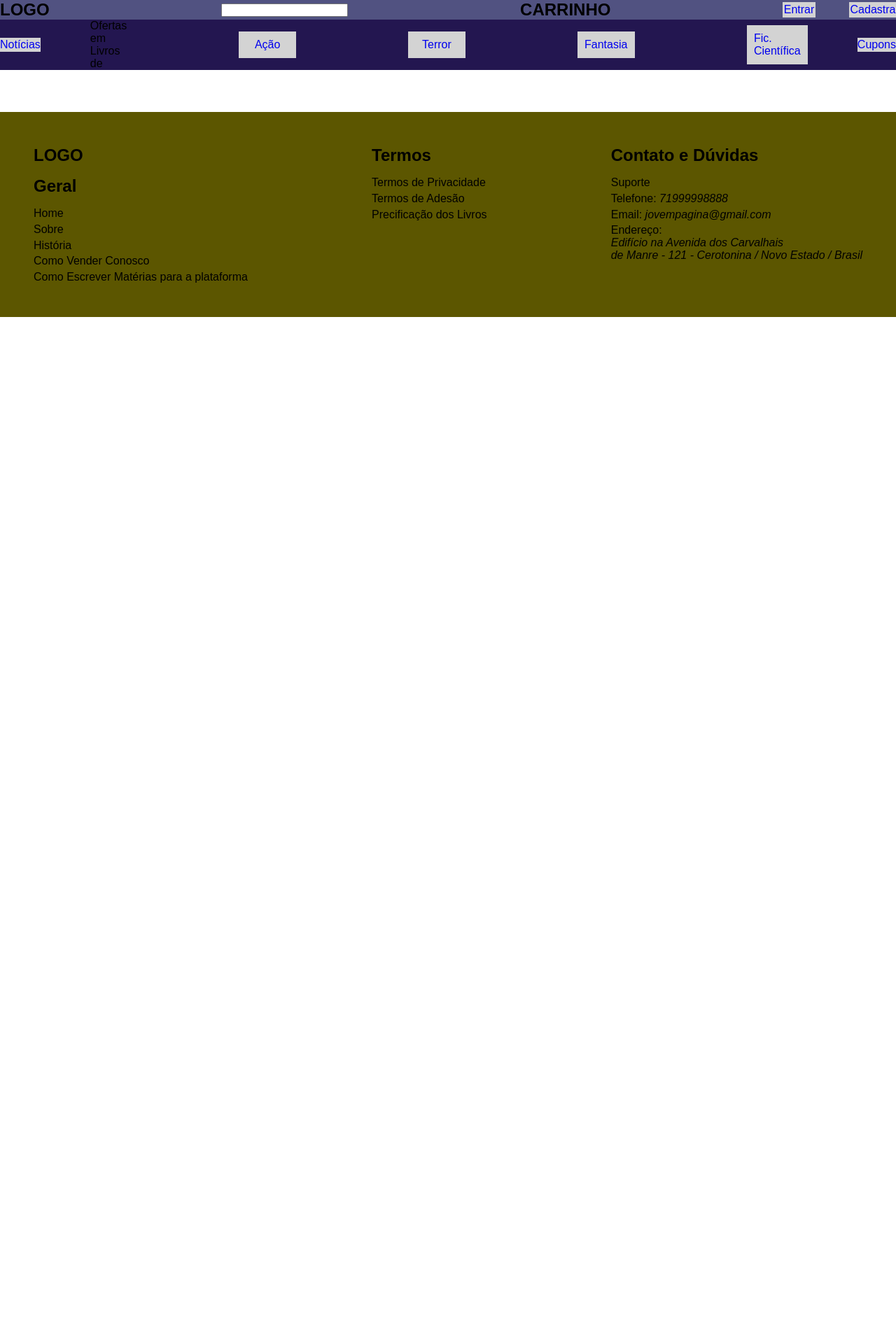
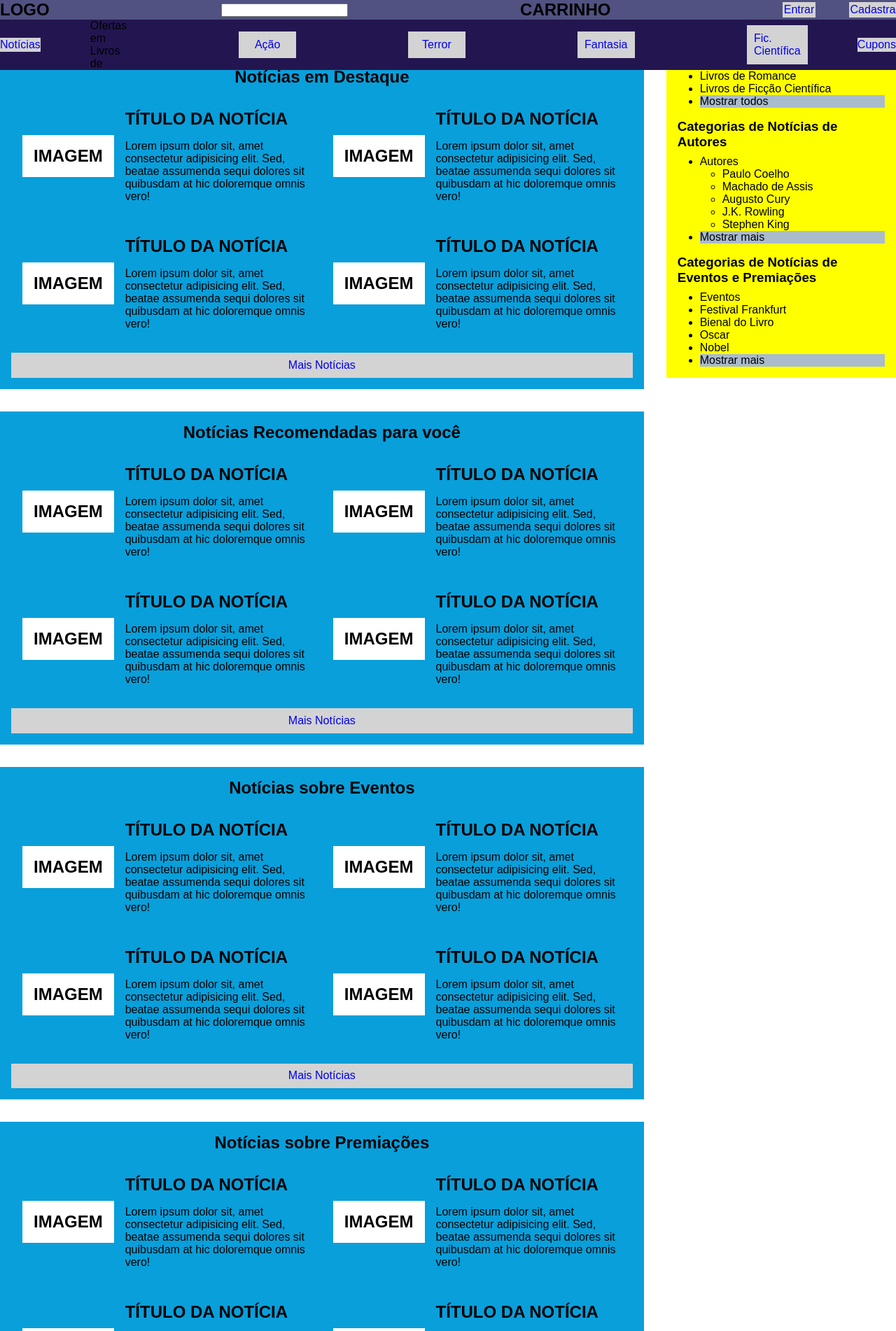
Before and after one commit to rodrigo-fullstack/jovem-pagina, a PHP site: page /noticias.html in a window 1280 px wide. Shown: the top 1902 px of the page at 70% size. Before the commit the page ends 453 px from the top, so only its background shows below. Run offline with PHP 8.4, Linux system fonts and the light colour scheme.

Commit message:
feat (positioning): Posicionando e Estruturando elementos das notícias

```diff
--- /dev/null
+++ b/assets/css/body-news.css
@@ -0,0 +1,23 @@
+body{
+    display: grid;
+    grid-template-areas:
+    "header header header"
+    "main main aside"
+    "footer footer footer"
+    ;
+    column-gap: 2rem;
+    /* row-gap: 100px; */
+
+}
+
+header{
+    grid-area: header;
+}
+
+main{ grid-area: main; }
+
+aside{ grid-area: aside; }
+
+footer{
+    grid-area: footer;
+}
--- a/assets/css/main.css
+++ b/assets/css/main.css
@@ -31,6 +31,23 @@ a.btn{
     background-color: #d3d3d3;
 }
 
+aside{
+    background-color: yellow;
+    display: flex;
+    flex-direction: column;
+    gap: 1rem;
+    padding: 1rem;
+    height: fit-content;
+}
+
+.side-bar-list{
+    margin-top: 0.5rem;
+    margin-left: 2rem;
+}
+
+.side-bar-sublist{
+    margin-left: 2rem;
+}
 
 
 
--- a/noticias.html
+++ b/noticias.html
@@ -8,6 +8,9 @@
     <link rel="stylesheet" href="assets/css/main.css">
     <link rel="stylesheet" href="assets/css/header.css">
     <link rel="stylesheet" href="assets/css/footer.css">
+    <link rel="stylesheet" href="assets/css/body-news.css">
+    <link rel="stylesheet" href="assets/css/news-container.css">
+    <link rel="stylesheet" href="assets/css/category-container.css">
 </head>
 <body>
     <header class="nav-header">
@@ -70,9 +73,276 @@
 
     <main>
 
+        <article class="news-container">
+            <h1 class="news-container-title">Notícias em Destaque</h1>
 
+            <div class="news">
+                <div class="news-img">
+                    <h1>IMAGEM</h1>
+                </div>
+
+                <h1 class="news-title">TÍTULO DA NOTÍCIA</h1>
+                <p class="news-desc">Lorem ipsum dolor sit, amet consectetur adipisicing elit. Sed, beatae assumenda sequi dolores sit quibusdam at hic doloremque omnis vero!</p>
+            </div>
+
+            <div class="news">
+                <div class="news-img">
+                    <h1>IMAGEM</h1>
+                </div>
+
+                <h1 class="news-title">TÍTULO DA NOTÍCIA</h1>
+                <p class="news-desc">Lorem ipsum dolor sit, amet consectetur adipisicing elit. Sed, beatae assumenda sequi dolores sit quibusdam at hic doloremque omnis vero!</p>
+            </div>
+
+            <div class="news">
+                <div class="news-img">
+                    <h1>IMAGEM</h1>
+                </div>
+
+                <h1 class="news-title">TÍTULO DA NOTÍCIA</h1>
+                <p class="news-desc">Lorem ipsum dolor sit, amet consectetur adipisicing elit. Sed, beatae assumenda sequi dolores sit quibusdam at hic doloremque omnis vero!</p>
+            </div>
+
+            <div class="news">
+                <div class="news-img">
+                    <h1>IMAGEM</h1>
+                </div>
+
+                <h1 class="news-title">TÍTULO DA NOTÍCIA</h1>
+                <p class="news-desc">Lorem ipsum dolor sit, amet consectetur adipisicing elit. Sed, beatae assumenda sequi dolores sit quibusdam at hic doloremque omnis vero!</p>
+            </div>
+
+            <div class="news-container-button">
+                <a href="#" class="btn news-link">Mais Notícias</a>
+            </div>
+
+        </article>
+
+        <article class="news-container">
+            <h1 class="news-container-title">Notícias Recomendadas para você</h1>
+
+            <div class="news">
+                <div class="news-img">
+                    <h1>IMAGEM</h1>
+                </div>
+
+                <h1 class="news-title">TÍTULO DA NOTÍCIA</h1>
+                <p class="news-desc">Lorem ipsum dolor sit, amet consectetur adipisicing elit. Sed, beatae assumenda sequi dolores sit quibusdam at hic doloremque omnis vero!</p>
+            </div>
+
+            <div class="news">
+                <div class="news-img">
+                    <h1>IMAGEM</h1>
+                </div>
+
+                <h1 class="news-title">TÍTULO DA NOTÍCIA</h1>
+                <p class="news-desc">Lorem ipsum dolor sit, amet consectetur adipisicing elit. Sed, beatae assumenda sequi dolores sit quibusdam at hic doloremque omnis vero!</p>
+            </div>
+
+            <div class="news">
+                <div class="news-img">
+                    <h1>IMAGEM</h1>
+                </div>
+
+                <h1 class="news-title">TÍTULO DA NOTÍCIA</h1>
+                <p class="news-desc">Lorem ipsum dolor sit, amet consectetur adipisicing elit. Sed, beatae assumenda sequi dolores sit quibusdam at hic doloremque omnis vero!</p>
+            </div>
+
+            <div class="news">
+                <div class="news-img">
+                    <h1>IMAGEM</h1>
+                </div>
+
+                <h1 class="news-title">TÍTULO DA NOTÍCIA</h1>
+                <p class="news-desc">Lorem ipsum dolor sit, amet consectetur adipisicing elit. Sed, beatae assumenda sequi dolores sit quibusdam at hic doloremque omnis vero!</p>
+            </div>
+
+            <div class="news-container-button">
+                <a href="#" class="btn news-link">Mais Notícias</a>
+            </div>
+
+        </article>
+
+        <article class="news-container">
+            <h1 class="news-container-title">Notícias sobre Eventos</h1>
+
+            <div class="news">
+                <div class="news-img">
+                    <h1>IMAGEM</h1>
+                </div>
+
+                <h1 class="news-title">TÍTULO DA NOTÍCIA</h1>
+                <p class="news-desc">Lorem ipsum dolor sit, amet consectetur adipisicing elit. Sed, beatae assumenda sequi dolores sit quibusdam at hic doloremque omnis vero!</p>
+            </div>
+
+            <div class="news">
+                <div class="news-img">
+                    <h1>IMAGEM</h1>
+                </div>
+
+                <h1 class="news-title">TÍTULO DA NOTÍCIA</h1>
+                <p class="news-desc">Lorem ipsum dolor sit, amet consectetur adipisicing elit. Sed, beatae assumenda sequi dolores sit quibusdam at hic doloremque omnis vero!</p>
+            </div>
+
+            <div class="news">
+                <div class="news-img">
+                    <h1>IMAGEM</h1>
+                </div>
+
+                <h1 class="news-title">TÍTULO DA NOTÍCIA</h1>
+                <p class="news-desc">Lorem ipsum dolor sit, amet consectetur adipisicing elit. Sed, beatae assumenda sequi dolores sit quibusdam at hic doloremque omnis vero!</p>
+            </div>
+
+            <div class="news">
+                <div class="news-img">
+                    <h1>IMAGEM</h1>
+                </div>
+
+                <h1 class="news-title">TÍTULO DA NOTÍCIA</h1>
+                <p class="news-desc">Lorem ipsum dolor sit, amet consectetur adipisicing elit. Sed, beatae assumenda sequi dolores sit quibusdam at hic doloremque omnis vero!</p>
+            </div>
+
+            <div class="news-container-button">
+                <a href="#" class="btn news-link">Mais Notícias</a>
+            </div>
+
+        </article>
+        <article class="news-container">
+            <h1 class="news-container-title">Notícias sobre Premiações</h1>
+
+            <div class="news">
+                <div class="news-img">
+                    <h1>IMAGEM</h1>
+                </div>
+
+                <h1 class="news-title">TÍTULO DA NOTÍCIA</h1>
+                <p class="news-desc">Lorem ipsum dolor sit, amet consectetur adipisicing elit. Sed, beatae assumenda sequi dolores sit quibusdam at hic doloremque omnis vero!</p>
+            </div>
+
+            <div class="news">
+                <div class="news-img">
+                    <h1>IMAGEM</h1>
+                </div>
+
+                <h1 class="news-title">TÍTULO DA NOTÍCIA</h1>
+                <p class="news-desc">Lorem ipsum dolor sit, amet consectetur adipisicing elit. Sed, beatae assumenda sequi dolores sit quibusdam at hic doloremque omnis vero!</p>
+            </div>
+
+            <div class="news">
+                <div class="news-img">
+                    <h1>IMAGEM</h1>
+                </div>
+
+                <h1 class="news-title">TÍTULO DA NOTÍCIA</h1>
+                <p class="news-desc">Lorem ipsum dolor sit, amet consectetur adipisicing elit. Sed, beatae assumenda sequi dolores sit quibusdam at hic doloremque omnis vero!</p>
+            </div>
+
+            <div class="news">
+                <div class="news-img">
+                    <h1>IMAGEM</h1>
+                </div>
+
+                <h1 class="news-title">TÍTULO DA NOTÍCIA</h1>
+                <p class="news-desc">Lorem ipsum dolor sit, amet consectetur adipisicing elit. Sed, beatae assumenda sequi dolores sit quibusdam at hic doloremque omnis vero!</p>
+            </div>
+
+            <div class="news-container-button">
+                <a href="#" class="btn news-link">Mais Notícias</a>
+            </div>
+
+        </article>
+
+        <article class="category-container">
+            <h1 class="category-container-title">Categorias</h1>
+
+            <div class="category">
+                <div class="category-icon">
+                    <h1>ÍCONE</h1>
+                </div>
+                <p class="category-desc">
+                    Ação
+                </p>
+            </div>
+
+            <div class="category">
+                <div class="category-icon">
+                    <h1>ÍCONE</h1>
+                </div>
+                <p class="category-desc">
+                    Autores
+                </p>
+            </div>
+
+            <div class="category">
+                <div class="category-icon">
+                    <h1>ÍCONE</h1>
+                </div>
+                <p class="category-desc">
+                    Livros de Ação
+                </p>
+            </div>
+
+            <div class="category">
+                <div class="category-icon">
+                    <h1>ÍCONE</h1>
+                </div>
+                <p class="category-desc">
+                    Bienal do Livro
+                </p>
+            </div>
+
+            <div class="btn show-more">
+                Mais...
+            </div>
+        </article>
 
     </main>
+
+    <aside class="side-bar">
+
+        <section class="side-bar-section">
+            <h1>Categorias de Notícias de Livros</h1>
+            <ul class="side-bar-list">
+                <li class="side-bar-item">Livros de Ação</li>
+                <li class="side-bar-item">Livros de Terror</li>
+                <li class="side-bar-item">Livros de Fantasia</li>
+                <li class="side-bar-item">Livros de Romance</li>
+                <li class="side-bar-item">Livros de Ficção Científica</li>
+                <li class="show-more">Mostrar todos</li>
+            </ul>
+        </section>
+
+        <section class="side-bar-section">
+            <h1>Categorias de Notícias de Autores</h1>
+            <ul class="side-bar-list">
+                <li class="side-bar-item">Autores</li>
+                <ul class="side-bar-sublist">
+                    <li class="side-bar-item">Paulo Coelho</li>
+                    <li class="side-bar-item">Machado de Assis</li>
+                    <li class="side-bar-item">Augusto Cury</li>
+                    <li class="side-bar-item">J.K. Rowling</li>
+                    <li class="side-bar-item">Stephen King</li>
+
+                </ul>
+                <li class="show-more">Mostrar mais</li>
+            </ul>
+
+        </section>
+
+        <section class="side-bar-section">
+            <h1>Categorias de Notícias de Eventos e Premiações</h1>
+            <ul class="side-bar-list">
+                <li class="side-bar-item">Eventos</li>
+                <li class="side-bar-item">Festival Frankfurt</li>
+                <li class="side-bar-item">Bienal do Livro</li>
+                <li class="side-bar-item">Oscar</li>
+                <li class="side-bar-item">Nobel</li>
+                <li class="show-more">Mostrar mais</li>
+            </ul>
+
+        </section>
+
+    </aside>
 
     <footer>
         <section class="footer-column">
```
